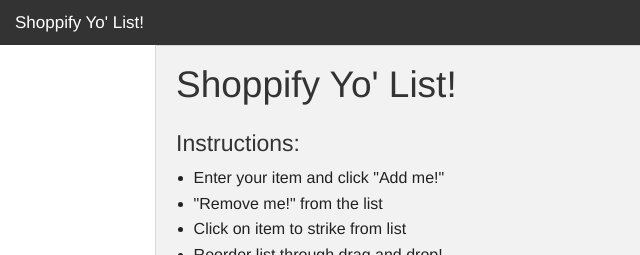
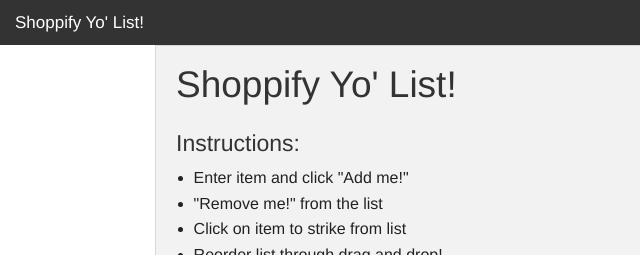
Before and after one commit to johndotwoo/shopthis, a plain HTML site: page index.html in a window 1280 px wide. Shown: the top 255 px of the page, 0-640 px from the left. Drawn offline with nearby package versions, Linux system fonts and the light colour scheme.

Commit message:
Streamlined instructions again

```diff
--- a/index.html
+++ b/index.html
@@ -39,7 +39,7 @@
         		<br>
         	<h4>Instructions:</h4>
         	<ul>
-        		<li>Enter your item and click "Add me!"</li>
+        		<li>Enter item and click "Add me!"</li>
          		<li>"Remove me!" from the list</li>
         		<li>Click on item to strike from list</li>
         		<li>Reorder list through drag and drop!</li>
```
